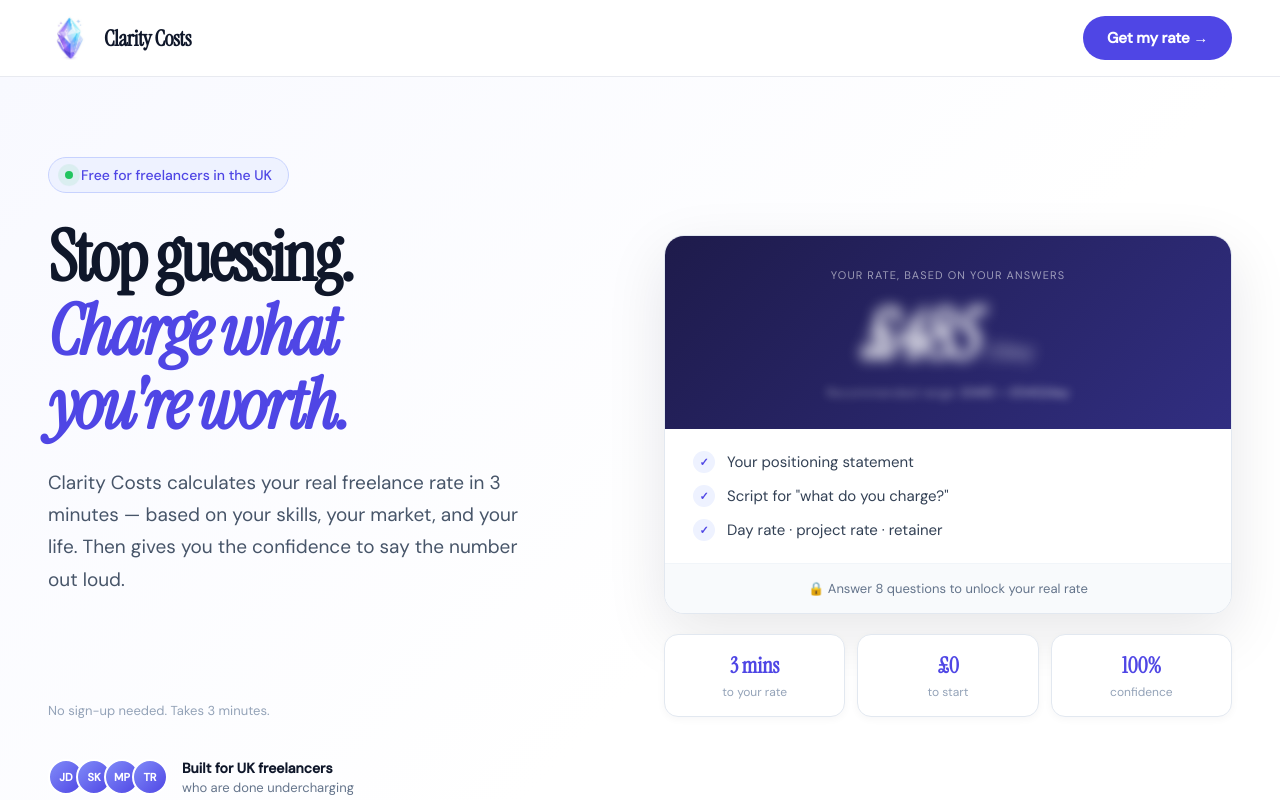
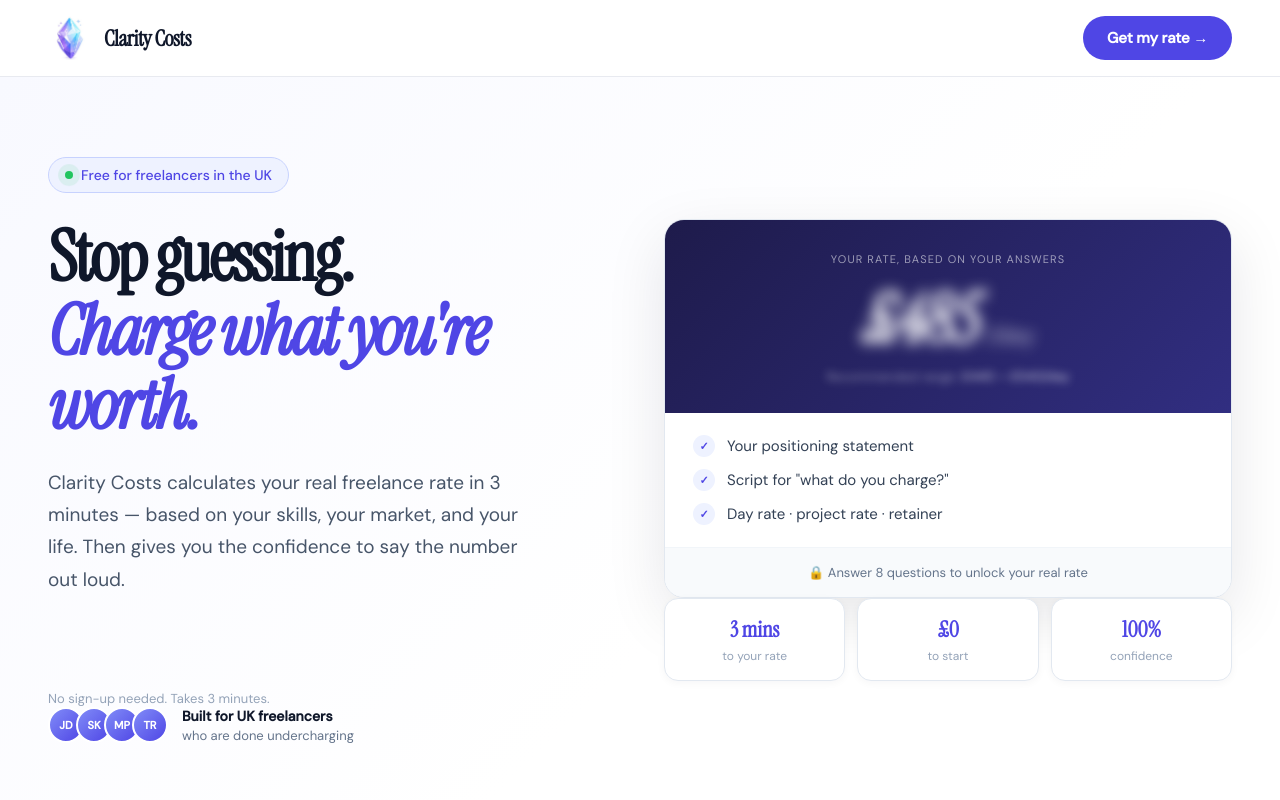
Before and after one commit to claritycost/claritycosts, a React (Vite) app: page / in a window 1280 px wide. Shown: the top 800 px of the page. Built offline with nearby package versions, Linux system fonts and the light colour scheme.

Commit message:
Add files via upload

```diff
--- a/src/pages/Landing.jsx
+++ b/src/pages/Landing.jsx
@@ -45,7 +45,7 @@
   useEffect(() => {
     const els = heroRef.current?.querySelectorAll('[data-animate]')
     els?.forEach((el, i) => {
-      el.style.animation = `fadeUp 0.6s ease ${i * 100}ms both`
+      el.style.animation = `fadeUp 0.6s ease ${i * 120}ms both`
     })
   }, [])
 
@@ -65,7 +65,7 @@
 
       {/* ── HERO ── */}
       <section className={styles.hero} ref={heroRef}>
-        <div className={styles.heroLeft}>
+        <div className={styles.heroInner}>
           <div className={styles.heroBadge} data-animate>
             <span className={styles.heroBadgeDot} />
             Free for freelancers in the UK
@@ -73,14 +73,14 @@
 
           <h1 className={styles.heroHeading} data-animate>
             Stop guessing.<br />
-            <em>Charge what<br />you're worth.</em>
+            <em>Charge what you're worth.</em>
           </h1>
 
           <p className={styles.heroSub} data-animate>
             Clarity Costs calculates your real freelance rate in 3 minutes — based on your skills, your market, and your life. Then gives you the confidence to say the number out loud.
           </p>
 
-          <div className={styles.heroActions} data-animate>
+          <div className={styles.heroCtaRow} data-animate>
             <button className={styles.heroCta} onClick={() => navigate('/start')}>
               Find out what to charge →
             </button>
@@ -101,7 +101,7 @@
           </div>
         </div>
 
-        <div className={styles.heroRight} data-animate>
+        <div className={styles.previewWrap} data-animate>
           <div className={styles.previewCard}>
             <div className={styles.previewCardTop}>
               <span className={styles.previewLabel}>Your rate, based on your answers</span>
@@ -122,7 +122,6 @@
               🔒 Answer 8 questions to unlock your real rate
             </div>
           </div>
-
           <div className={styles.statRow}>
             <div className={styles.stat}><span className={styles.statNum}>3 mins</span><span className={styles.statLabel}>to your rate</span></div>
             <div className={styles.stat}><span className={styles.statNum}>£0</span><span className={styles.statLabel}>to start</span></div>
```
